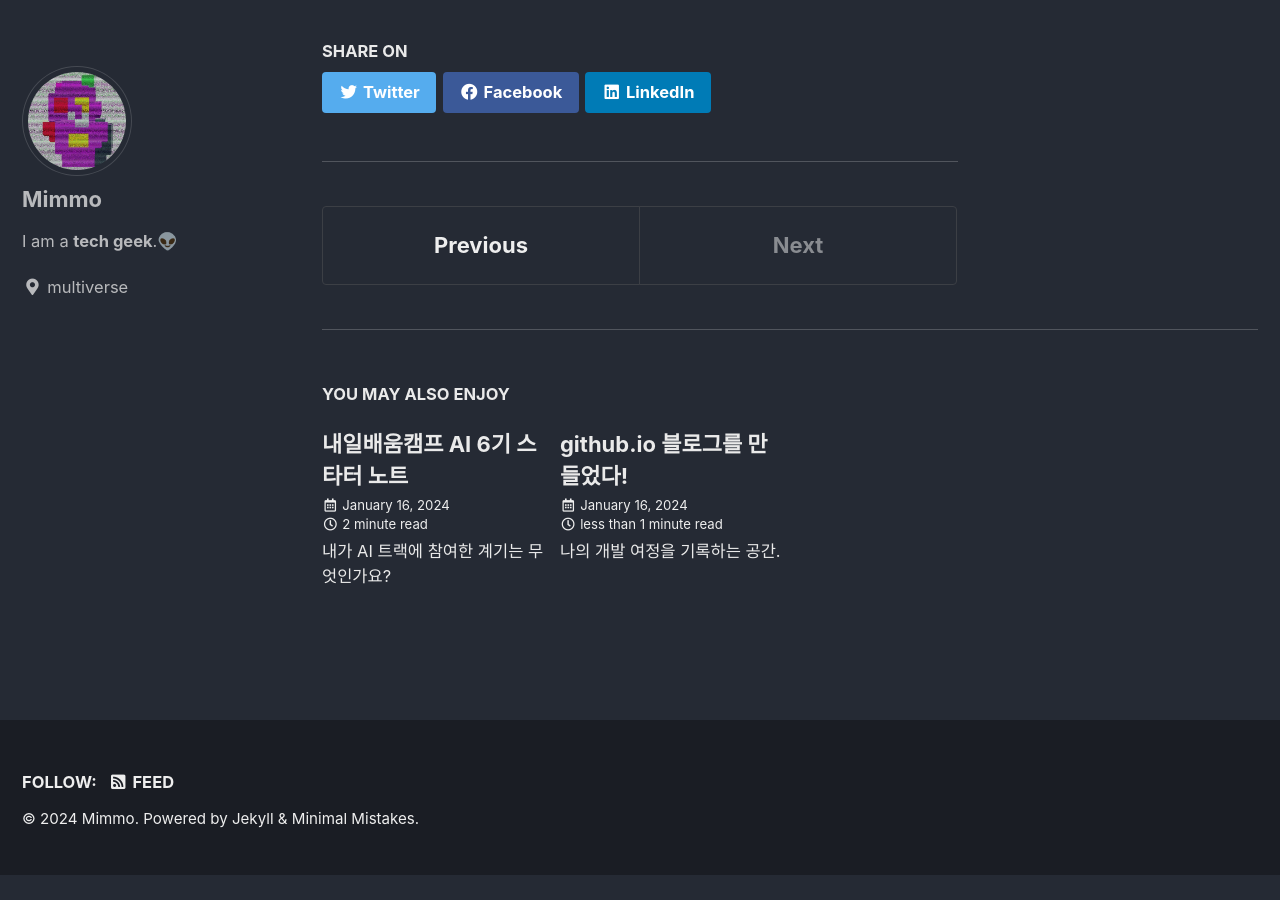
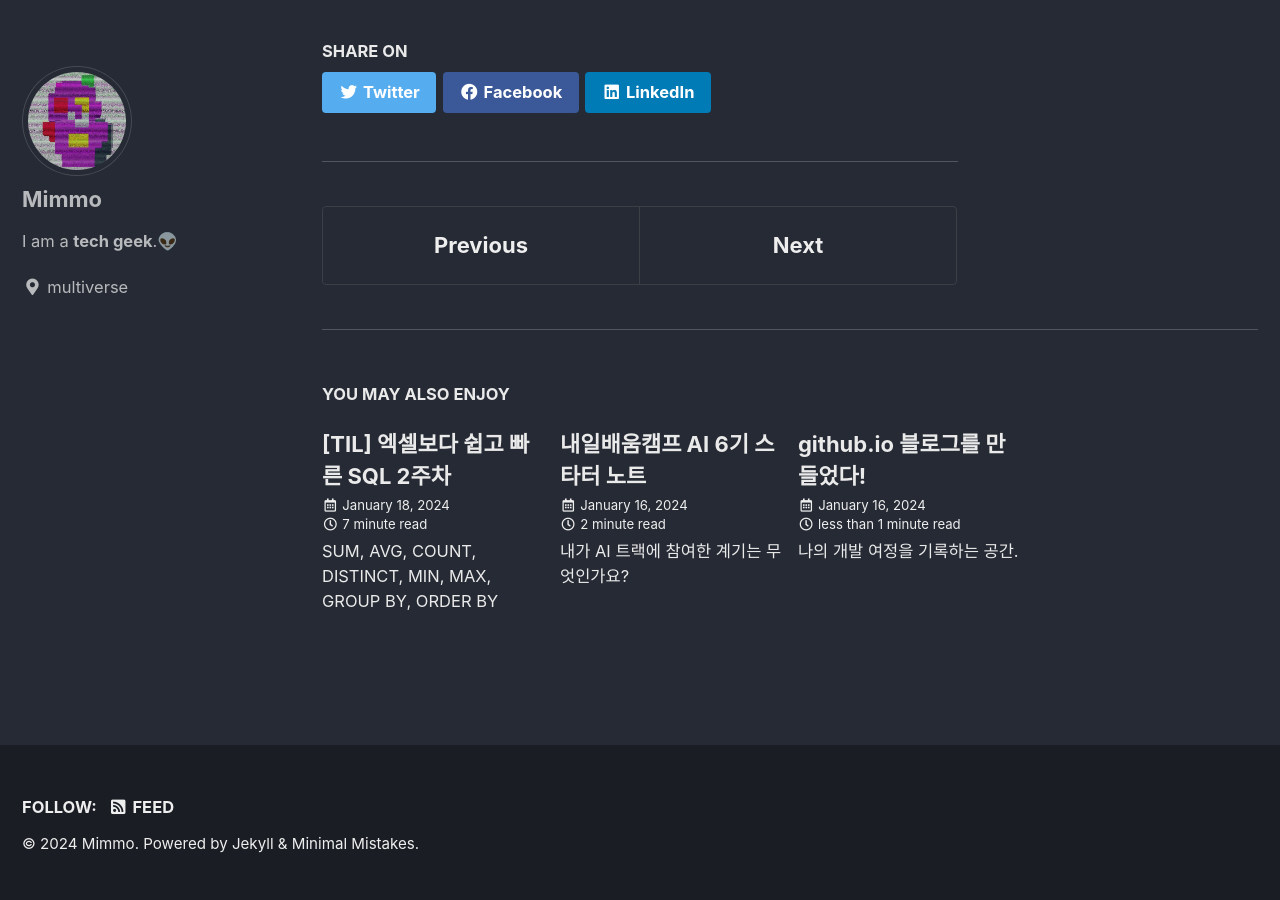
Before and after one commit to dadaproto/dadaproto.github.io, a Jekyll site: the page built from _posts/2024-01-17-til-sql-week-one.md, in a window 1280 px wide and 900 px high, scrolled down 16723 px. Built offline with Jekyll 4.4.1, drawn with Linux system fonts in a browser that asks for light colours; cached includes are drawn as plain includes; some web fonts are replaced; before the commit the page ends 17598 px from its top, so only the background shows below that; some of the changed lines change nothing that is shown; some of the changed text lies outside the part shown.

Commit message:
Created 2024-01-18-sql-week-two.md

````diff
--- a/_posts/2024-01-17-til-sql-week-one.md
+++ b/_posts/2024-01-17-til-sql-week-one.md
@@ -1,5 +1,5 @@
 ---
-title: "TIL 엑셀보다 쉽고 빠른 SQL 1주차"
+title: "[TIL] 엑셀보다 쉽고 빠른 SQL 1주차"
 excerpt: "SQL이란? 데이터베이스와 대화를 하기 위한 언어이다."
 toc: true
 categories:
--- /dev/null
+++ b/_posts/2024-01-18-til-sql-week-two.md
@@ -0,0 +1,382 @@
+---
+title: "[TIL] 엑셀보다 쉽고 빠른 SQL 2주차"
+excerpt: "SUM, AVG, COUNT, DISTINCT, MIN, MAX, GROUP BY, ORDER BY"
+toc: true
+categories:
+  - TIL
+tags:
+  - TIL
+last_modified_at: 2024-01-18T21:44
+---
+
+## 2-1 2주차 학습 목표
+
+Category: `SQL`
+
+- 두 컬럼의 합계 값, 전체 데이터의 갯수 구하기
+- 범주별 계산하기
+- 데이터 오름차순, 내림차순 정렬하기
+
+## 2-2 엑셀 대신 SQL로 한번에 계산하기 (SUM, AVERAGE, COUNT, MIN, MAX)
+
+Category: `SQL`
+
+> SUM, AVERAGE
+
+### 숫자 연산 예시
+
+```sql
+SELECT food_preparation_time,
+		delivery_time,
+		food_preparation_time + delivery_time as total_time
+FROM food_orders
+```
+
+- 연산자 +, -, \*, / 등 사용 가능
+
+### 합계와 평균 구하기
+
+```sql
+select sum(food_preparation_time) total_food_preparation_time,
+		avg(delivery_time) avg_food_preparation_time
+from food_orders
+```
+
+- 함수
+  - 합계: `SUM(column)`
+  - 평균: `AVG(column)`
+- 풀이
+  - food_preparation_time column의 `SUM` 합계를 구하고 alias를 total_food_preparation_time으로 설정
+  - delivery_time column의 `AVG` 평균을 구하고 alias를 avg_food_preparation_time으로 설정
+
+### SUM, AVG 실습
+
+```sql
+-- customers 테이블에서 age의 평균값을 구하고,
+-- 해당 column의 alias를 average_of_age로 설정하기
+
+SELECT AVG(age) as average_of_age
+FROM customers
+
+-- food_orders 테이블에서 price의 합계를 구하고,
+-- 해당 column의 alias를 total_price로 설정하기
+
+SELECT SUM(price) as total_price
+FROM food_orders
+```
+
+> COUNT
+
+### 갯수 구하기 예시
+
+```sql
+SELECT COUNT(1) count_of_orders,
+	COUNT(distinct customer_id) count_of_customers
+FROM food_orders
+```
+
+- `COUNT(*)` 혹은 `COUNT(1)`은 테이블 안의 모든 데이터의 갯수를 카운트하라는 의미이다.
+- `COUNT(distinct column_name)`에서 `distinct`는 해당 column_name의 고유한 데이터 갯수를 카운트하라는 의미이다. 즉, 중복을 제거하는 함수이다.
+
+### 갯수 구하기 실습
+
+```sql
+-- payments 테이블의 전체 데이터 갯수를 구하고, alias를 total_count로 설정
+SELECT COUNT(1) as total_count
+FROM payments
+
+-- payments 테이블의 pay_type column의 고유한 데이터 갯수를 구하고,
+-- alias를 count_of_pay_type으로 설정
+SELECT COUNT(DISTINCT pay_type) as count_of_pay_type
+FROM payments
+```
+
+> MIN, MAX
+
+### 최대값, 최소값 구하기 예시
+
+```sql
+SELECT MIN(price) min_price,
+			 MAX(price) max_price
+FROM food_orders
+```
+
+- `MIN(column_name)` column_name의 데이터 값 중 최소값을 구하라.
+- `MAX(column_name)` column_name의 데이터 값 중 최대값을 구하라.
+
+### 최대값, 최소값 구하기 실습
+
+```sql
+-- food_orders 테이블에서 quantity column의 최소값과 최대값을 구하고,
+-- 각 column의 alias를 min_quantity와 max_quantity로 설정하기
+
+SELECT MIN(quantity) as min_quantity,
+			 MAX(quantity) as max_quantity
+from food_orders
+```
+
+## 2-3 [실습] WHERE 절로 원하는 데이터를 뽑고, 계산해보기
+
+Category: `SQL`
+
+### 1. [실습] 주문 금액이 30,000원 이상인 주문건의 갯수 구하기
+
+> 🚀 Query를 작성하기 전, _1. 흐름을 정리하고, 2. 구문으로 만든 후, 3. 전체 구조로 합친다._
+
+> 흐름 정리하기
+
+1.  어떤 테이블에서 데이터를 가져올까? → food_orders 테이블에서 가져오자.
+2.  어떤 컬럼을 이용할까? → 주문 금액이니 price 컬럼을 이용하자.
+3.  어떤 조건을 지정해야 할까? → 30,000원 이상
+4.  어떤 함수(수식)을 이용해야 할까? → 주문건의 갯수를 구해야하니 `COUNT` 함수
+
+> 구문으로 만들기
+
+1.  `FROM` food_orders
+2.  `SELECT` price
+3.  `WHERE` price `>=` 30000
+4.  `SELECT` `COUNT`(price) → `COUNT(1)`도 가능
+
+> 전체 구조로 합치기
+
+```sql
+SELECT COUNT(price) as "cnt_orders"
+FROM food_orders
+WHERE price >= 30000
+```
+
+| Results | cnt_orders |
+| ------- | ---------- |
+| 1       | 100        |
+
+### 2. [실습] 한국 음식의 주문 당 평균 음식가격 구하기
+
+```sql
+SELECT AVG(price) avg_kr_price
+FROM food_orders
+WHERE cuisine_type = 'Korean'
+```
+
+| Results | avg_kr_price |
+| ------- | ------------ |
+| 1       | 14001.5385   |
+
+## 2-4 범주별 연산을 한 번에 끝내기 (GROUP BY)
+
+Category: `SQL`
+
+### GROUP BY 예시
+
+```sql
+select cuisine_type,
+			sum(price) sum_of_price
+from food_orders
+group by cuisine_type
+```
+
+- 해석: food_orders 테이블에서, cuisine_type 컬럼으로 그룹 지어(`GROUP BY`) 각 cuisine_type 데이터에 해당하는 price 컬럼 데이터의 합계(`SUM`)를 구하라.
+
+  | Results | cuisine_type | sum_of_price |
+  | ------- | ------------ | ------------ |
+  | 1       | Korean       | 182,020      |
+  | 2       | Japanese     | 7,663,130    |
+  | 3       | Mexican      | 1,303,850    |
+  | 4       | American     | 9,530,780    |
+
+> ### 실습해보자! 👩🏻‍💻
+
+#### 음식점별 주문 금액 최댓값 조회하기
+
+```sql
+select cuisine_type,
+	    max(price) as max_price
+from food_orders
+group by cuisine_type
+```
+
+| Results | cuisine_type              | sum_of_price |
+| ------- | ------------------------- | ------------ |
+| 1       | Hangawi                   | 30,750       |
+| 2       | Blue Ribbon Sushi Izakaya | 33,030       |
+| 3       | Cafe Habana               | 31,380       |
+| 4       | Blue Ribbon Fried Chicken | 19,400       |
+| 5       | Dirty Bird to Go          | 29,390       |
+
+#### 결제 타입별 가장 최근 결제일 조회하기
+
+```sql
+select pay_type,
+	    max(date) as recent_date
+from payments
+group by pay_type
+```
+
+| Results | pay_type | recent_date |
+| ------- | -------- | ----------- |
+| 1       | card     | 2021-03-21  |
+| 2       | cash     | 2021-05-06  |
+
+## 2-5 Query 결과를 정렬하여 업무에 바로 사용하기 (ORDER BY)
+
+Category: `SQL`
+
+> `ORDER BY` 함수를 사용하면 데이터가 변경되거나 삭제되어도 동일한 순서로 출력할 수 있다!
+
+### ORDER BY 예시
+
+```sql
+select cuisine_type,
+		sum(price) sum_of_price
+from food_orders
+group by cuisine_type
+order by sum(price)
+```
+
+- `ORDER BY` 특정 컬럼을 기준으로 정렬해줘!
+- `SUM(price)` 오름차순으로 정렬된다.
+- `ORDER BY` default는 오름차순. `ASC` Ascending
+- 내림차순은 `DESC` Descending
+
+> ### 실습해보자! 👩🏻‍💻
+
+#### 1. 음식점별 주문 금액 최댓값 조회하기 - 최댓값 기준으로 내림차순 정렬
+
+```sql
+select restaurant_name,
+		max(price) max_price
+from food_orders
+group by restaurant_name
+order by max(price) desc
+```
+
+| Results | restaurant_name   | max_price |
+| ------- | ----------------- | --------- |
+| 1       | Pylos             | 35,410    |
+| 2       | Han Dynasty       | 34,190    |
+| 3       | Blue Ribbon Sushi | 33,370    |
+| 4       | Nobu Next Door    | 33,370    |
+
+#### 2. 고객을 이름 순으로 오름차순으로 정렬하기
+
+```sql
+select *
+from customers
+order by name
+```
+
+| Results | customer_id | name   | email                     | gender | age |
+| ------- | ----------- | ------ | ------------------------- | ------ | --- |
+| 1       | 232359      | 강도연 | http://hdcjcgshgmail.com/ | female | 78  |
+| 2       | 110461      | 강도연 | mailto:lnldqztx@naver.com | male   | 5   |
+| 3       | 105068      | 강도연 | mailto:hgmdmpnp@naver.com | female | 49  |
+| 4       | 117810      | 강도원 | http://wqmpzcqbgmail.com/ | male   | 85  |
+
+```sql
+select *
+from customers
+order by gender, age, name
+```
+
+- 정렬 기준은 여러 컬럼이 될 수 있다. 쉼표로 구분한다.
+
+| Results | customer_id | name   | email                     | gender | age |
+| ------- | ----------- | ------ | ------------------------- | ------ | --- |
+| 1       | 301618      | 강윤진 | mailto:wiviukmg@daum.net  | female | 1   |
+| 2       | 220693      | 김서우 | mailto:orylqykh@daum.net  | female | 1   |
+| 3       | 42274       | 박도호 | http://rpbuxguggmail.com/ | female | 1   |
+| 4       | 374826      | 박민서 | mailto:iplshijb@daum.net  | female | 1   |
+
+> 데이터에 동명이인이 많아 호기심으로 `COUNT` 함수를 써봤다.
+
+```sql
+select count(distinct name)
+from customers
+-- 중복되는 이름을 걸러내면 724명
+```
+
+| Results | count(distinct name) |
+| ------- | -------------------- |
+| 1       | 724                  |
+
+## 2-6 SQL 구조 마스터 - WHERE, GROUP BY, ORDER BY로 완성되는 SQL 구조
+
+Category: `SQL`
+
+### SQL 문의 기본 구조
+
+```sql
+select
+from
+where
+group by
+order by
+```
+
+### 구조 맞춰보기 퀴즈! 🚀
+
+```sql
+-- Quiz. 1
+select cuisine_type,
+        sum(delivery_time) total_delivery_time
+from food_orders
+where day_of_the_week='Weekend'
+group by cuisine_type
+order by sum(delivery_time) desc
+```
+
+- 해석: food_orders 테이블에서, cuisine_type 컬럼과 delivery_time 컬럼 데이터의 합계를 각각 가져오는데 delivery_time 합계 컬럼의 별명은 total_delivery_time으로 정하겠다. day_of_the_week이 Weekend 인 조건을 가져와라. 가져온 데이터는 cuisine_type 컬럼으로 분류하고, delivery_time 합계의 내림차순으로 정렬하라.
+
+  | Results | cuisine_type | total_delivery_time |
+  | ------- | ------------ | ------------------- |
+  | 1       | American     | 9355                |
+  | 2       | Japanese     | 7544                |
+  | 3       | Italian      | 4700                |
+  | 4       | Chinese      | 3630                |
+  | …       | …            | …                   |
+  | 14      | Vietnamese   | 100                 |
+
+```sql
+-- Quiz. 2
+select age, count(name) count_of_name
+from customers
+where age between 20 and 40
+group by age
+order by age
+```
+
+- 해석: customers 테이블에서 age 컬럼과 name 컬럼을 가져오는데, name 컬럼은 데이터의 개수를 센 값을 가져오고, 별명을 count_of_name으로 하겠다. age가 20 이상 40 이하인 조건인 경우만 가져와라. age로 분류하고, age 오름차순으로 정렬해라.
+
+  | Results | age | count_of_name |
+  | ------- | --- | ------------- |
+  | 1       | 21  | 13            |
+  | 2       | 22  | 27            |
+  | 3       | 23  | 8             |
+  | 4       | 24  | 13            |
+  | …       | …   | …             |
+  | 18      | 39  | 9             |
+
+## 2-7 2주차 끝 & 숙제 안내
+
+Category: `SQL`
+
+> ✅ 음식 종류별 가장 높은 주문 금액과 가장 낮은 주문 금액을 조회하고, 가장 낮은 주문 금액 순으로 (내림차순) 정렬하기
+
+```sql
+select cuisine_type,
+		min(price) min_price,
+		max(price) max_price
+from food_orders
+group by cuisine_type
+order by min(price) desc
+```
+
+- `select` 에 min, max 만 가져오라고 할 경우, 결과값에 min, max 컬럼에 1개 데이터씩 1열만 생성되어 내림차순 정리가 의미가 없어지므로 cusine_type 컬럼으로 분류해본다.
+
+  | Results | cuisine_type | min_price | max_price |
+  | ------- | ------------ | --------- | --------- |
+  | 1       | Spanish      | 12,130    | 29,100    |
+  | 2       | French       | 11,980    | 29,250    |
+  | 3       | Southern     | 7,380     | 31,430    |
+  | 4       | Thai         | 6,690     | 32,930    |
+  | …       | …            | …         | …         |
+  | 14      | Japanese     | 4,470     | 33,370    |
````
